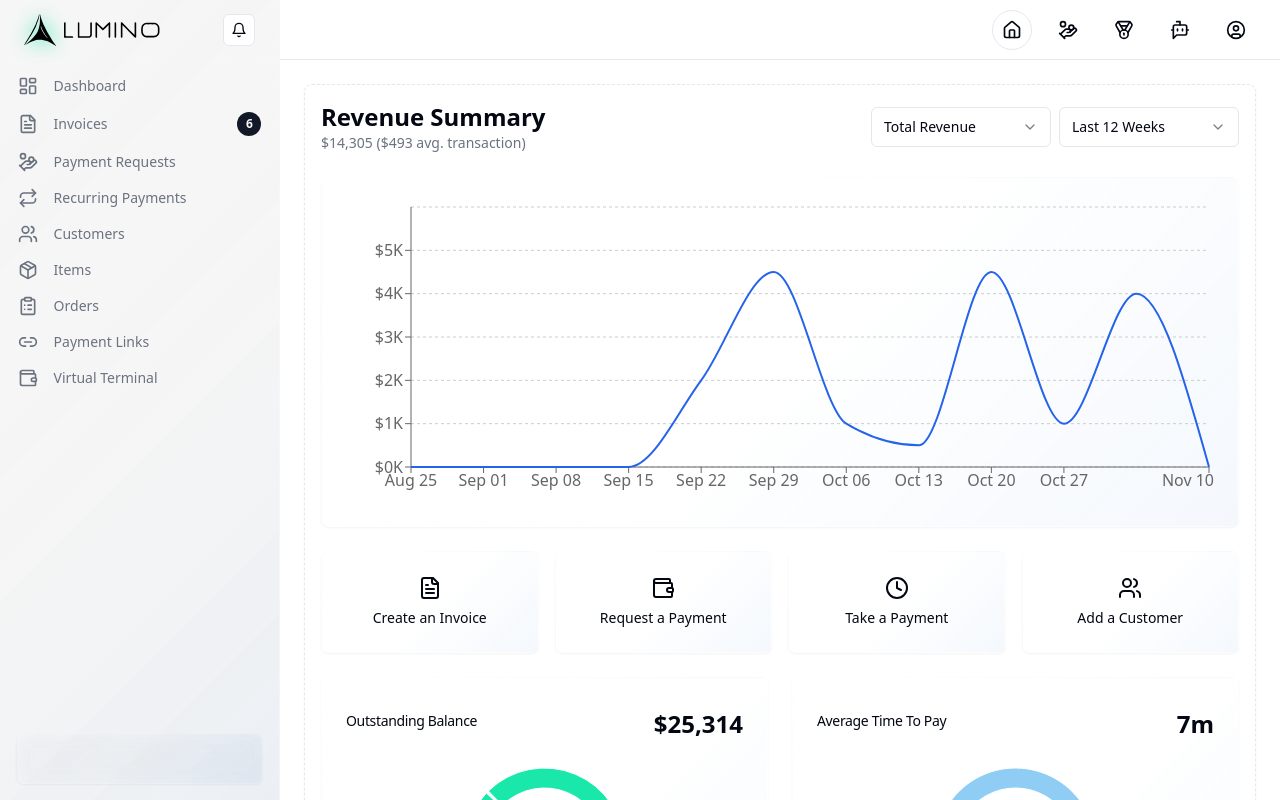
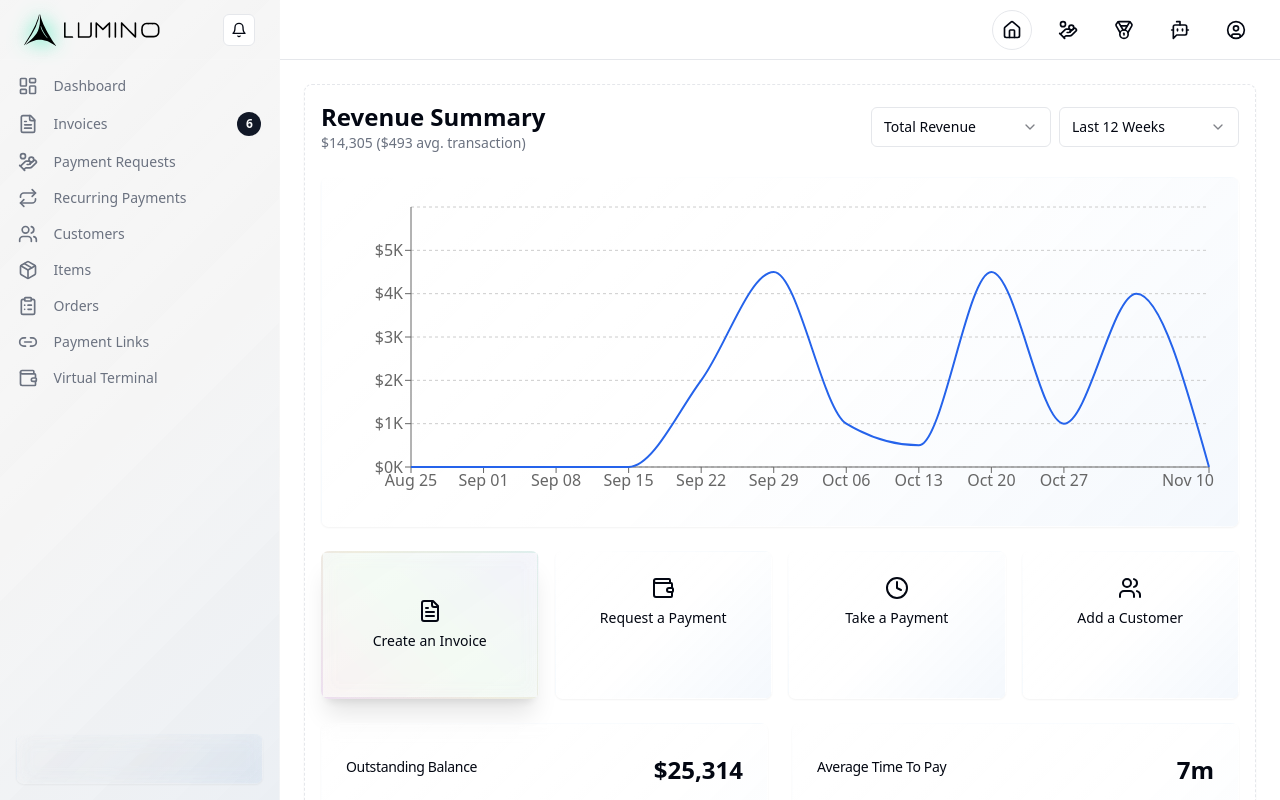
Before and after one commit to gravyhtx/lumino-app, a Next.js app: page /payments in a window 1280 px wide. Shown: the top 800 px of the page. Built offline with nearby package versions, Linux system fonts and the light colour scheme.

Commit message:
styles 01

```diff
--- a/src/components/layout/payments/dashboard/index.tsx
+++ b/src/components/layout/payments/dashboard/index.tsx
@@ -1,7 +1,7 @@
 "use client"
 
 import React from 'react'
-import { Card, CardContent, CardHeader, CardTitle } from "@/components/ui/card"
+import { AuraCard, Card, CardContent, CardHeader, CardTitle } from "@/components/ui/card"
 import { Select, SelectContent, SelectItem, SelectTrigger, SelectValue } from "@/components/ui/select"
 import { LineChart, Line, XAxis, YAxis, CartesianGrid, Tooltip, ResponsiveContainer } from 'recharts'
 import { PieChart, Pie, Cell } from 'recharts'
@@ -103,12 +103,12 @@ export default function Dashboard() {
       </Card>
 
       <div className="grid gap-4 md:grid-cols-2 lg:grid-cols-4">
-        <Card className="bg-muted/50">
+        <AuraCard className="bg-muted/50">
           <CardContent className="flex flex-col items-center justify-center p-6">
             <FileText className="h-6 w-6 mb-2" />
             <h3 className="text-sm font-medium">Create an Invoice</h3>
           </CardContent>
-        </Card>
+        </AuraCard>
         <Card className="bg-muted/50">
           <CardContent className="flex flex-col items-center justify-center p-6">
             <Wallet className="h-6 w-6 mb-2" />
--- a/src/components/ui/card.tsx
+++ b/src/components/ui/card.tsx
@@ -77,3 +77,32 @@ const CardFooter = React.forwardRef<
 CardFooter.displayName = "CardFooter"
 
 export { Card, CardHeader, CardFooter, CardTitle, CardDescription, CardContent }
+
+
+interface AuraCardProps extends React.HTMLAttributes<HTMLDivElement> {
+  children: React.ReactNode
+}
+
+export const AuraCard = React.forwardRef<HTMLDivElement, AuraCardProps>(
+  ({ className, children, ...props }, ref) => {
+    return (
+      <div
+        ref={ref}
+        className={cn(
+          "relative overflow-hidden rounded-lg p-6",
+          "bg-gradient-to-br from-white/10 to-white/5",
+          "backdrop-blur-md",
+          "border-6 border-transparent",
+          "shadow-xl",
+          "aura-card",
+          className
+        )}
+        {...props}
+      >
+        <div className="relative z-10">{children}</div>
+      </div>
+    )
+  }
+)
+
+AuraCard.displayName = 'AuraCard'
--- a/src/styles/glassomorphic.css
+++ b/src/styles/glassomorphic.css
@@ -93,6 +93,7 @@
   background-color: hsl(var(--background) / 0.6);
   backdrop-filter: blur(8px);
   border: 6px solid var(--glass-border);
+  filter: drop-shadow(4px 4px 10px white);
 }
 
 .glass-logo {
@@ -113,3 +114,72 @@
     filter: none; /* Remove the glow completely */
   }
 }
+
+@keyframes auraBorderGlow {
+  0%, 100% {
+    border-image: linear-gradient(
+      45deg,
+      rgba(255, 200, 200, 0.5),
+      rgba(200, 255, 200, 0.5),
+      rgba(200, 200, 255, 0.5)
+    ) 1;
+  }
+  33% {
+    border-image: linear-gradient(
+      45deg,
+      rgba(200, 200, 255, 0.5),
+      rgba(255, 200, 200, 0.5),
+      rgba(200, 255, 200, 0.5)
+    ) 1;
+  }
+  66% {
+    border-image: linear-gradient(
+      45deg,
+      rgba(200, 255, 200, 0.5),
+      rgba(200, 200, 255, 0.5),
+      rgba(255, 200, 200, 0.5)
+    ) 1;
+  }
+}
+
+@keyframes auraBackgroundGlow {
+  0%, 100% {
+    background-position: 0% 50%;
+  }
+  50% {
+    background-position: 100% 50%;
+  }
+}
+
+.aura-card {
+  position: relative;
+}
+
+.aura-card::before {
+  content: '';
+  position: absolute;
+  top: -3px;
+  left: -3px;
+  right: -3px;
+  bottom: -3px;
+  border-radius: inherit;
+  background: linear-gradient(
+    45deg,
+    rgba(255, 200, 200, 0.2),
+    rgba(200, 255, 200, 0.2),
+    rgba(200, 200, 255, 0.2)
+  );
+  filter: blur(10px);
+  opacity: 0.7;
+  z-index: -1;
+  animation: auraBackgroundGlow 10s ease-in-out infinite;
+}
+
+.aura-card::after {
+  content: '';
+  position: absolute;
+  inset: 0;
+  border: 2px solid transparent;
+  border-radius: inherit;
+  animation: auraBorderGlow 15s linear infinite;
+}
```
